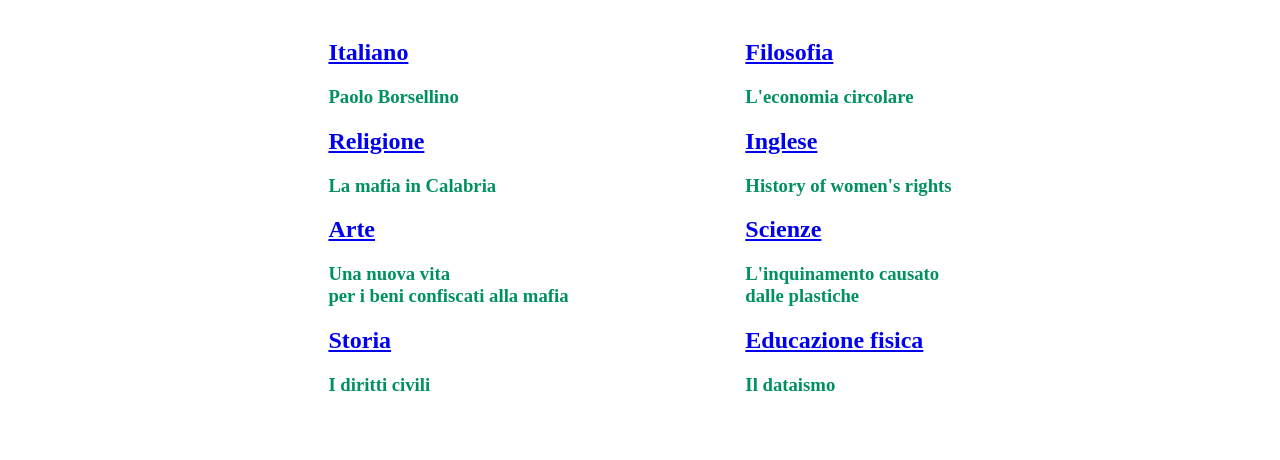
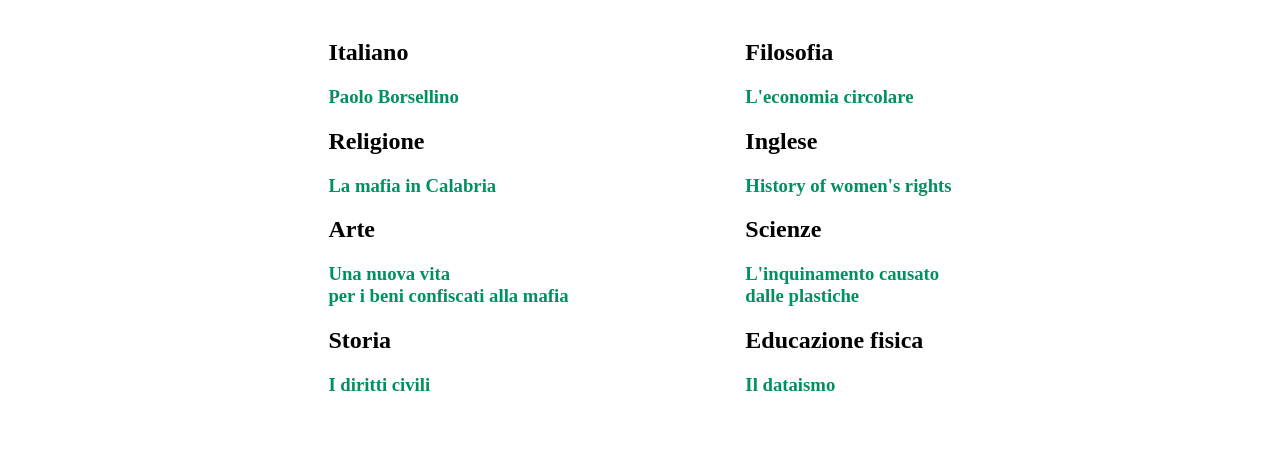
Before and after one commit to michelestranges/michelestranges.github.io, a plain HTML site: page index.htm in a window 1280 px wide. Shown: the part 125-585 px from the top of the page. Drawn offline with Linux system fonts and the light colour scheme.

Commit message:
Add files via upload

```diff
--- a/stili/stile2.css
+++ b/stili/stile2.css
@@ -50,6 +50,7 @@
     justify-content: space-around;
   }
 
+
   h1 {
     background-color: #04AA6D;
     color: white;
@@ -63,6 +64,9 @@ h3 {
 
 p {
   text-align: justify;
+}
+a { color: inherit;
+  text-decoration: none;
 }
 
 #italiano img {
```
